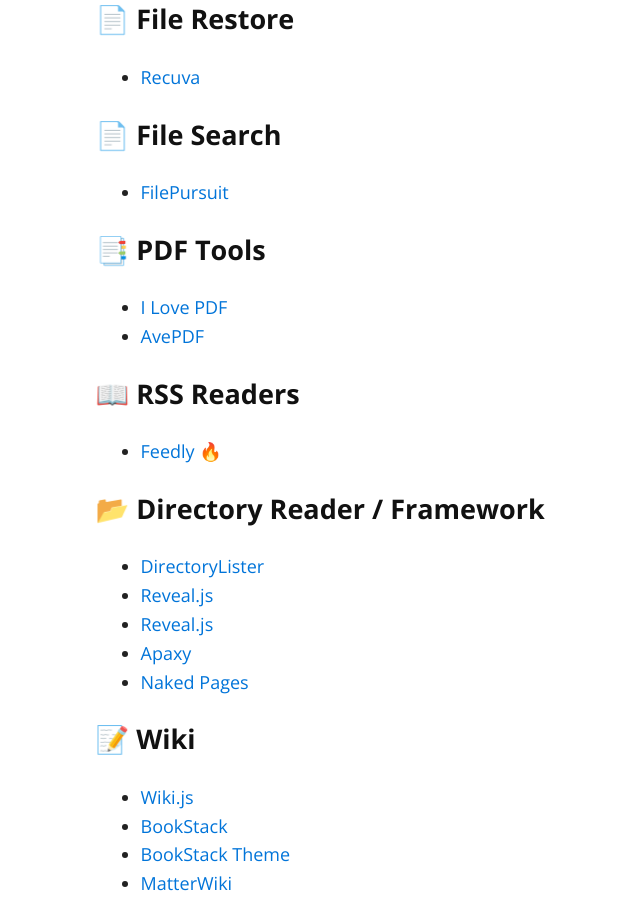
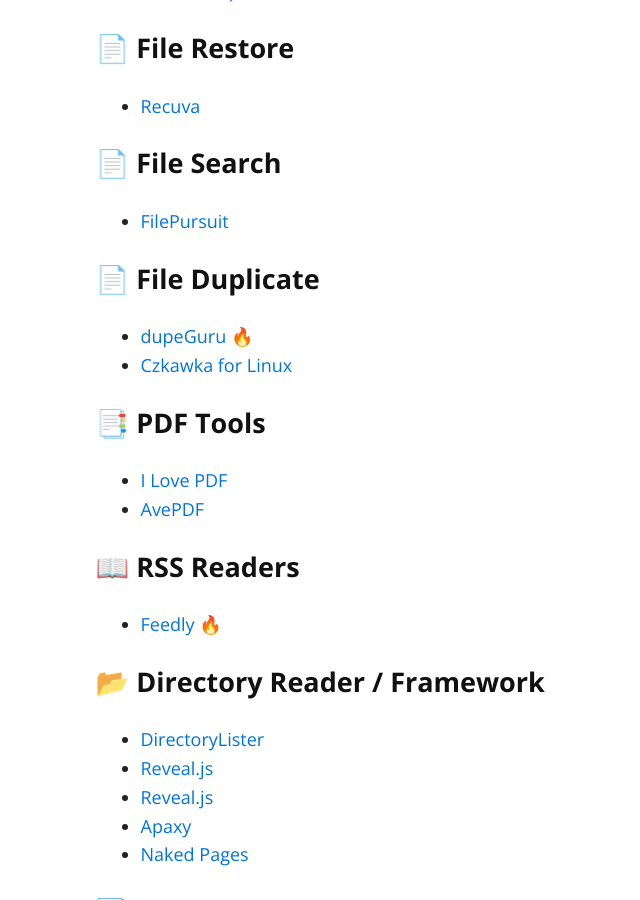
Before and after one commit to jcabeza/Awesome-Links, a Jekyll site: the page built from index.md, in a window 1280 px wide and 900 px high, scrolled down 3402 px. Shown: the whole window, without its empty margins (214-854 px from the left). Built offline with Jekyll 4.4.1, drawn with Linux system fonts in a browser that asks for light colours; nearby versions of some CDN libraries.

Commit message:
Add 📄 File Duplicate

```diff
--- a/index.md
+++ b/index.md
@@ -35,6 +35,7 @@ layout: default
 #### 💻 Linux
 
 - [Crontab Guru](https://crontab.guru/)
+- [Linux Uprising](https://www.linuxuprising.com/)
 
 #### 💻 Windows
 
@@ -116,6 +117,11 @@ layout: default
 #### 📄 File Search
 
 - [FilePursuit](https://filepursuit.com/)
+
+#### 📄 File Duplicate
+
+- [dupeGuru](https://dupeguru.voltaicideas.net/) 🔥
+- [Czkawka for Linux](https://qarmin.github.io/czkawka/)
 
 #### 📑 PDF Tools
 
```
